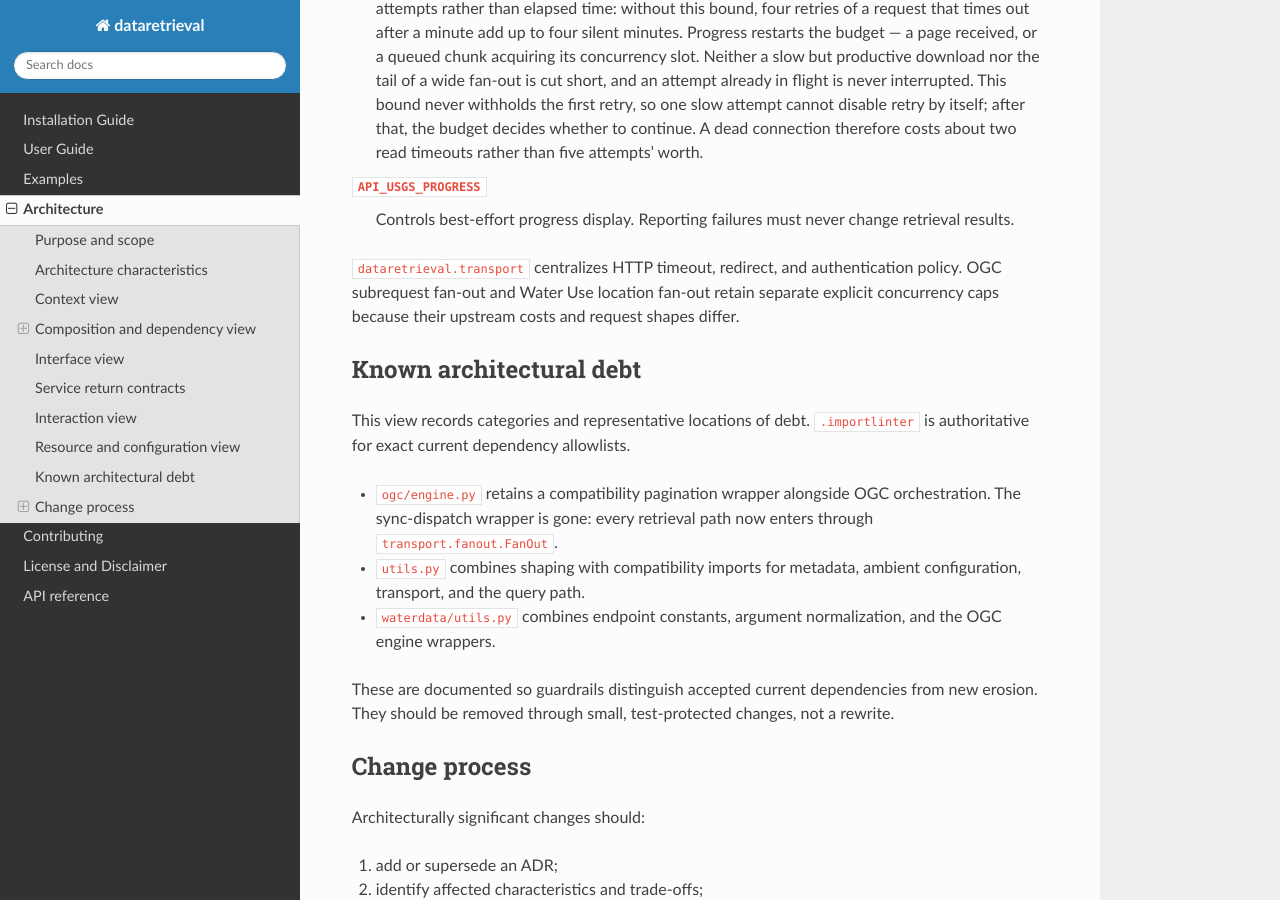
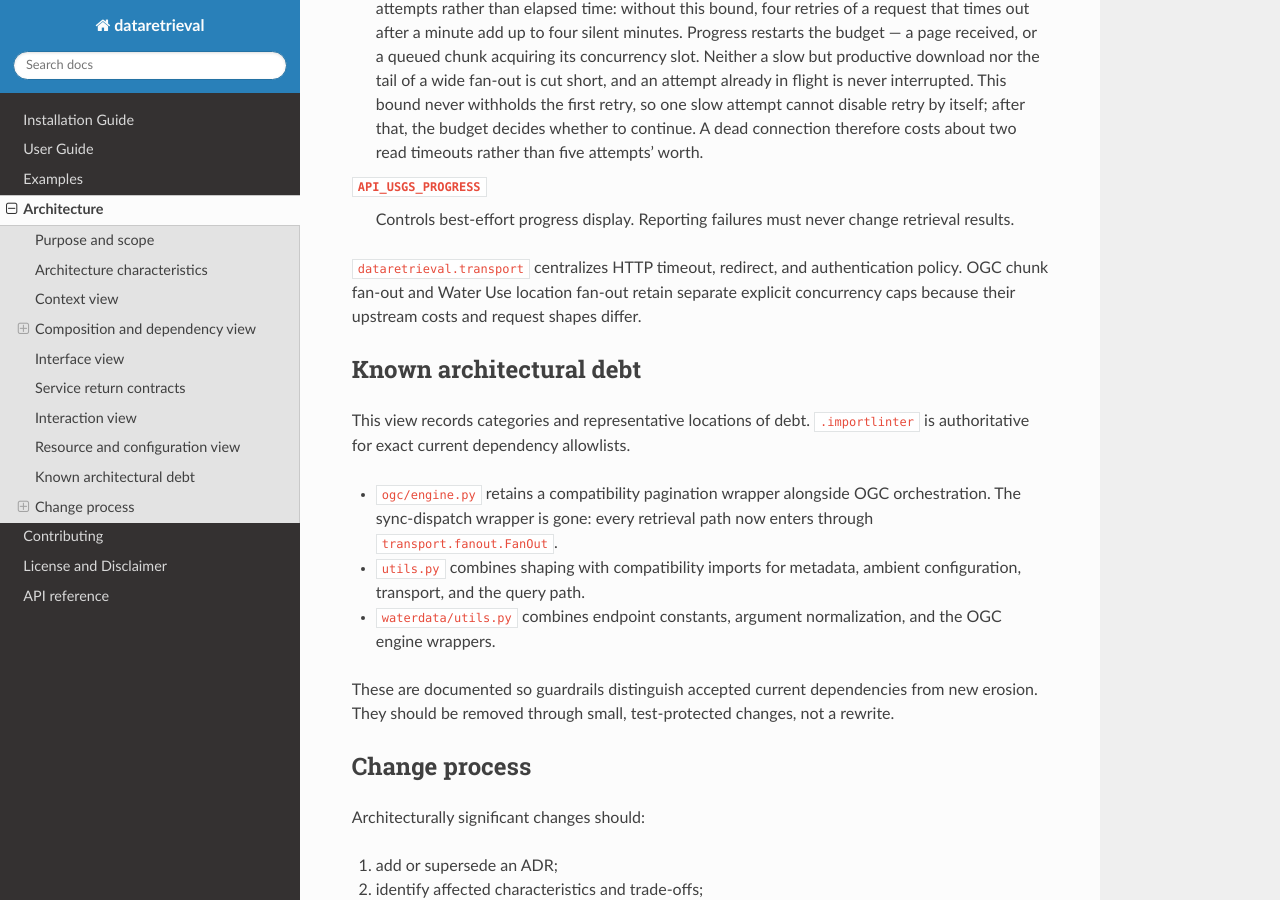
Before and after one commit to DOI-USGS/dataretrieval-python, a Sphinx documentation site: the page built from docs/source/architecture/index.rst, in a window 1280 px wide and 900 px high, scrolled down 6094 px. Built offline with Sphinx 7.4.7 and the Read the Docs theme 3.1.0, drawn with Linux system fonts in a browser that asks for light colours; pages that are not in the unit, such as notebooks, are missing from menus; some of the changed text lies outside the part shown.

Commit message:
docs: retire the last spellings of the old unit
Three residues the earlier passes missed. ADR 0008 still named iter_sub_args
after the method was renamed. The architecture overview and ADR 0004 spelled it
'subrequest' without the hyphen, which every previous search pattern walked
past -- a good argument for the glossary existing, since the term was drifting
in spelling as well as meaning.

The package now has one word for the unit.

```diff
--- a/docs/source/architecture/decisions/0004-error-retry-resume.rst
+++ b/docs/source/architecture/decisions/0004-error-retry-resume.rst
@@ -24,7 +24,7 @@
 
 Where automatic recovery is supported, retries are bounded, use exponential
 backoff with full jitter, honor only bounded ``Retry-After`` delays, and preserve
-cancellation. OGC fan-out retains completed subrequests and raises a typed
+cancellation. OGC fan-out retains completed chunks and raises a typed
 ``ChunkInterrupted`` with a handle that resumes only missing work. Fatal or
 unknown failures are not disguised as resumable transients.
 
--- a/docs/source/architecture/decisions/0008-fan-out-execution.rst
+++ b/docs/source/architecture/decisions/0008-fan-out-execution.rst
@@ -55,14 +55,14 @@
 getters yield kwargs dicts, Water Use yields ready ``httpx.Request`` objects.
 
 The standard protocols, rather than bespoke members, are a deliberate choice.
-A plan declaring ``total`` and ``iter_sub_args()`` would be stating ``len``
+A plan declaring ``total`` and ``iter_chunk_args()`` would be stating ``len``
 twice under a private name: the two could then report different counts, and a
 test would have to assert they agree. Every adapter whose chunks are
 already a list would also need a wrapper class whose only job is renaming
 ``len``.
 
 With the standard names a plain ``list`` is a plan, which is exactly what Water
-Use passes. ``ChunkPlan`` keeps ``total`` and ``iter_sub_args`` as its own
+Use passes. ``ChunkPlan`` keeps ``total`` and ``iter_chunk_args`` as its own
 vocabulary and defines the dunders to delegate to them, so the two cannot
 disagree.
 
--- a/docs/source/architecture/index.rst
+++ b/docs/source/architecture/index.rst
@@ -246,14 +246,14 @@
         -> normalize and validate arguments
         -> select OGC dialect and build a chunk plan
         -> enter a short-lived anyio blocking portal
-        -> execute subrequests through a shared httpx.AsyncClient
-        -> paginate each subrequest
+        -> execute chunks through a shared httpx.AsyncClient
+        -> paginate each chunk
         -> retry bounded transient failures
         -> combine and deduplicate pages/chunks
         -> shape columns and types
         -> return DataFrame and BaseMetadata
 
-A transient failure after some subrequests complete raises a resumable
+A transient failure after some chunks complete raises a resumable
 interruption. The retained ``FanOut`` (available as ``ChunkedCall`` on the OGC
 compatibility path) reissues only missing work and applies the same finalization
 path when resumed. Cancellation and non-transient programming errors take
@@ -306,7 +306,7 @@
     retrieval results.
 
 ``dataretrieval.transport`` centralizes HTTP timeout, redirect, and
-authentication policy. OGC subrequest fan-out and Water Use location
+authentication policy. OGC chunk fan-out and Water Use location
 fan-out retain separate explicit concurrency caps because their upstream costs
 and request shapes differ.
 
```
